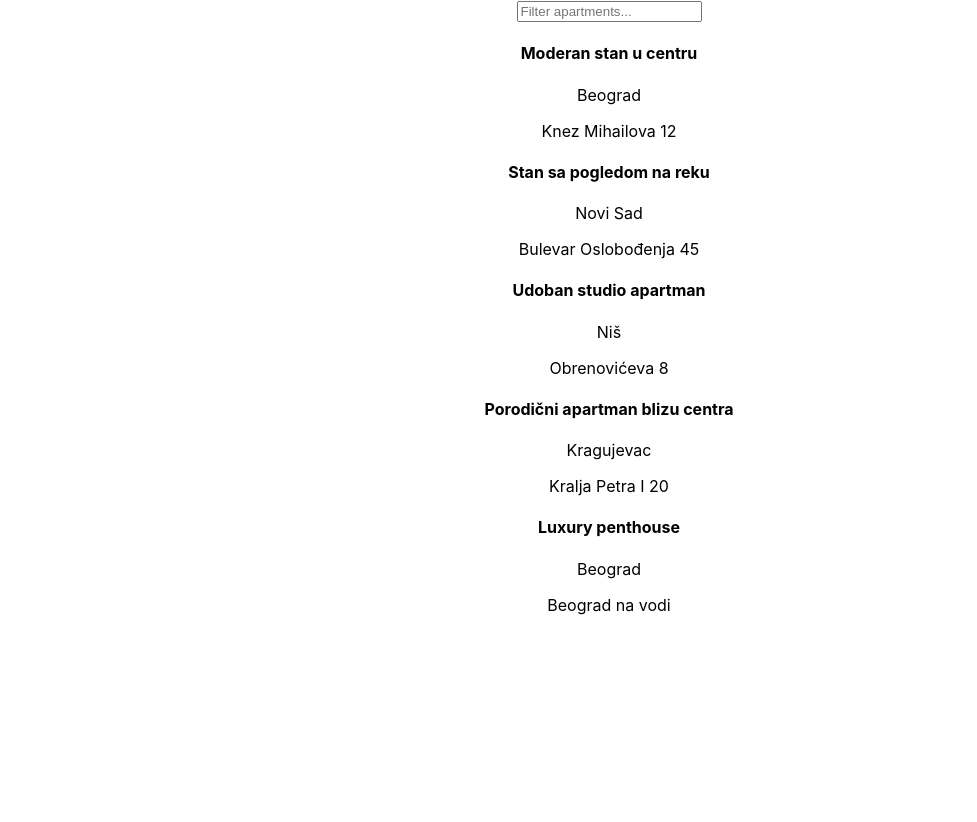
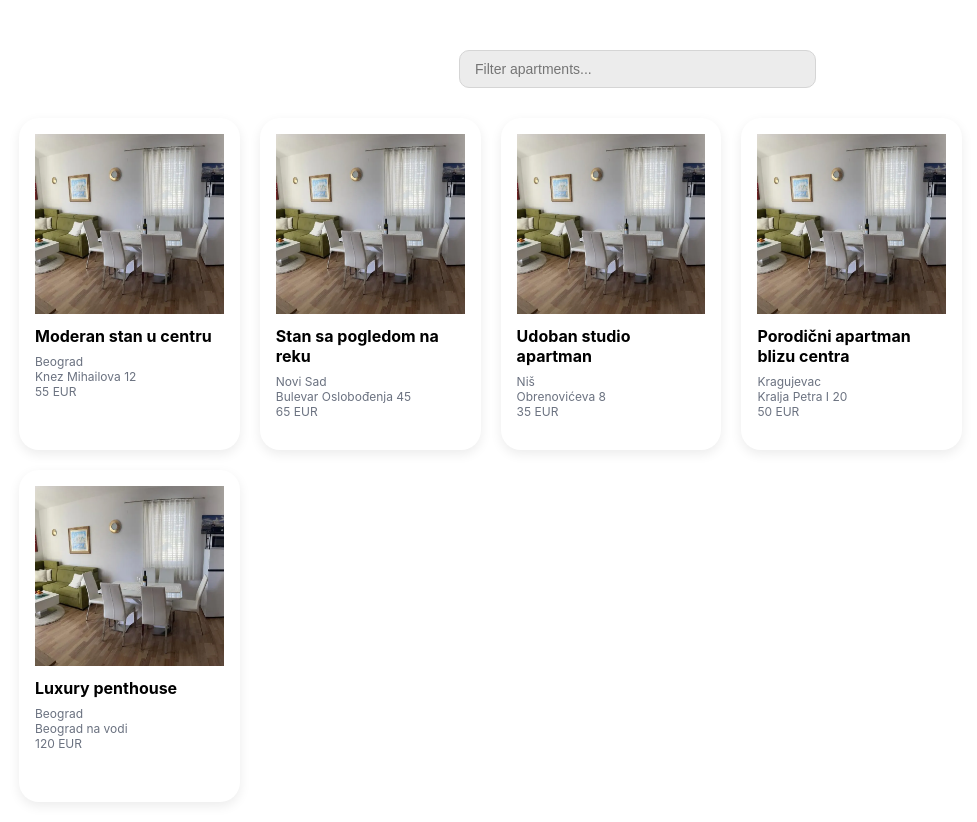
Before and after one commit to aperin17/Internship-Project, a React (Create React App) app: page / in a window 1280 px wide. Shown: the whole page, without its empty margins (31-1008 px from the left). Before the commit the page ends 800 px from the top, so only its background shows below. Built offline with nearby package versions, Linux system fonts and the light colour scheme.

Commit message:
Sredjen izgled aplikacije

```diff
--- a/src/App.css
+++ b/src/App.css
@@ -1,5 +1,6 @@
 .App {
-  text-align: center;
+  text-align: left;
+  margin: 50px;
 }
 
 .App-logo {
@@ -32,7 +33,63 @@
   from {
     transform: rotate(0deg);
   }
+
   to {
     transform: rotate(360deg);
   }
 }
+
+/* ----------------------------------- */
+
+.apartment-card {
+  padding: 16px;
+  border-radius: 20px;
+  box-shadow: 0 4px 12px rgba(0, 0, 0, 0.08);
+  margin-right: 20px;
+  margin-bottom: 20px;
+  float: left;
+  width: 16%;
+  height: 300px;
+  overflow: hidden;
+}
+
+.apartment-card img {
+  width: 100%;
+  height: 180px;
+  object-fit: cover;
+}
+
+.apartment-data h4 {
+  margin-top: 8px;
+  margin-bottom: 8px;
+  font-size: 16px;
+}
+
+.apartment-data p {
+  margin: 0;
+  font-size: 12px;
+  color: #6b7280
+}
+
+.filter-container {
+  position: relative;
+  width: 300px;
+  margin: 0 auto;
+  margin-bottom: 30px;
+}
+
+.filter-container input {
+  width: 100%;
+  padding: 10px 40px 10px 15px;
+  background-color: #ececec;
+  border: 1px solid #d5d5d5;
+  border-radius: 10px;
+  outline: none;
+  font-size: 14px;
+  transition: 0.2s ease;
+}
+
+.filter-container input:focus {
+  border-color: #a9a9a9;
+  box-shadow: 0 0 5px rgba(0, 0, 0, 0.1);
+}
--- a/src/App.js
+++ b/src/App.js
@@ -28,7 +28,7 @@ function App() {
     <div className="App">
       <Filter apartments={apartments} filteredApartments={filteredApartments} setFilteredApartments={setFilteredApartments} />
 
-      {filteredApartments.map(apartment => (<ApartmentCard apartment={apartment} />))}
+      {filteredApartments.map(apartment => (<ApartmentCard key={apartment.id} apartment={apartment} />))}
 
     </div >
   );
--- a/src/components/ApartmentCard.js
+++ b/src/components/ApartmentCard.js
@@ -1,15 +1,20 @@
 import '../App.css';
+import img from "../images/apartment3.PNG";
 
 export default function ApartmentCard({ apartment }) {
 
     return (
-        <div className="card">
-            <div className="container">
-                <h4><b>{apartment.title}</b></h4>
+        <div className="apartment-card">
+            {/* <img src={apartment.image} alt="ApartmentImage"></img> */}
+            <img src={img} alt="ApartmentImage"></img>
+            <div className="apartment-data">
+                <h4>{apartment.title}</h4>
                 <p>{apartment.city}</p>
                 <p>{apartment.address}</p>
+                <p>{apartment.pricePerNight} {apartment.currency}</p>
             </div>
         </div>
+
     );
 
 };
--- a/src/components/Filter.js
+++ b/src/components/Filter.js
@@ -3,11 +3,11 @@ import '../App.css';
 export default function Filter({ apartments, filteredApartments, setFilteredApartments }) {
 
     function handleOnChangeCity(e) {
-        setFilteredApartments(apartments.filter(apartment => apartment.city.includes(e.target.value)));
+        setFilteredApartments(apartments.filter(apartment => apartment.city.toLowerCase().includes(e.target.value.toLowerCase())));
     }
 
     return (
-        <div>
+        <div className="filter-container">
             <input
                 type="text"
                 placeholder="Filter apartments..."
```
Also changed, not shown: src/images/apartment3.PNG (added).
